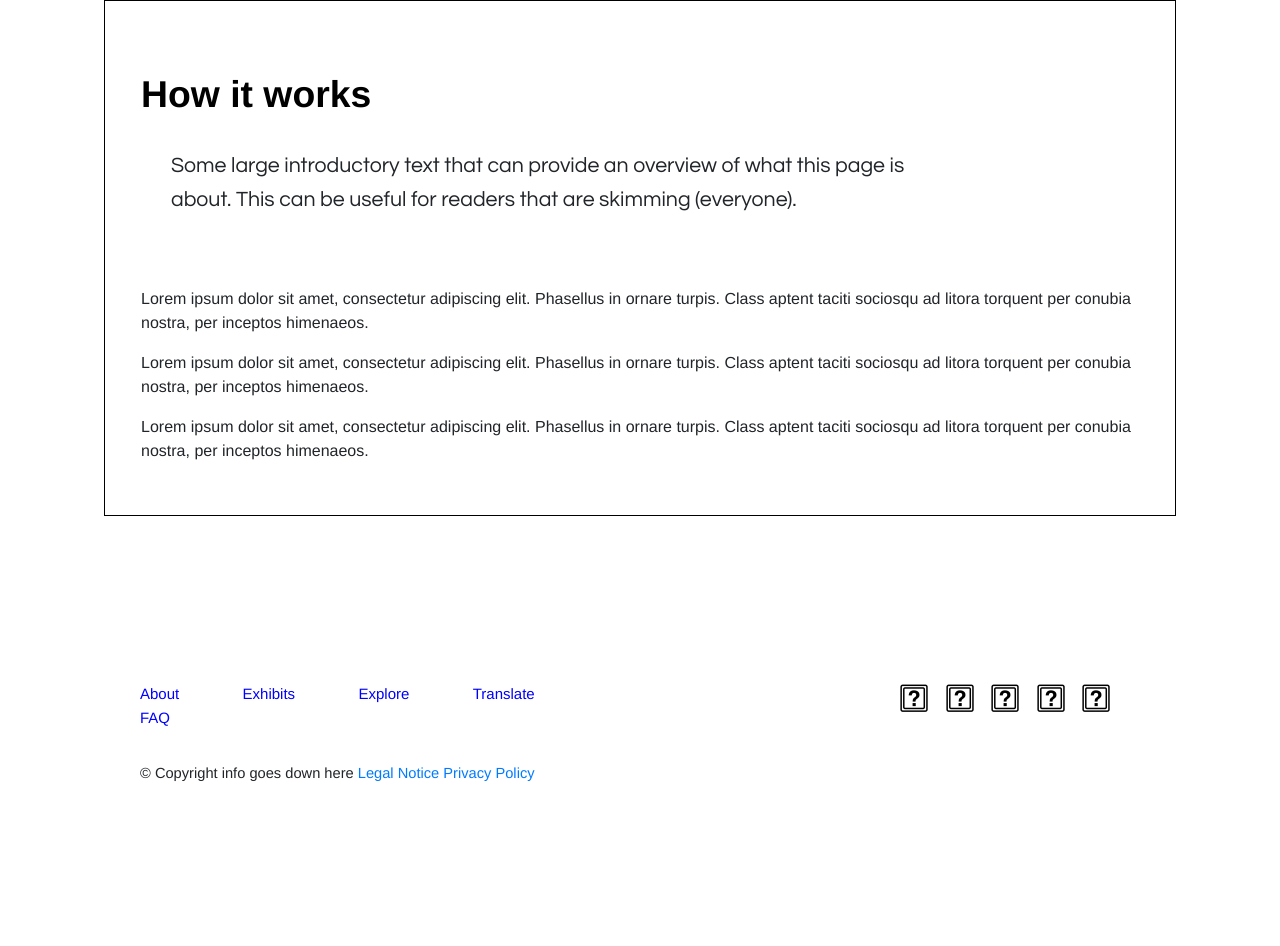
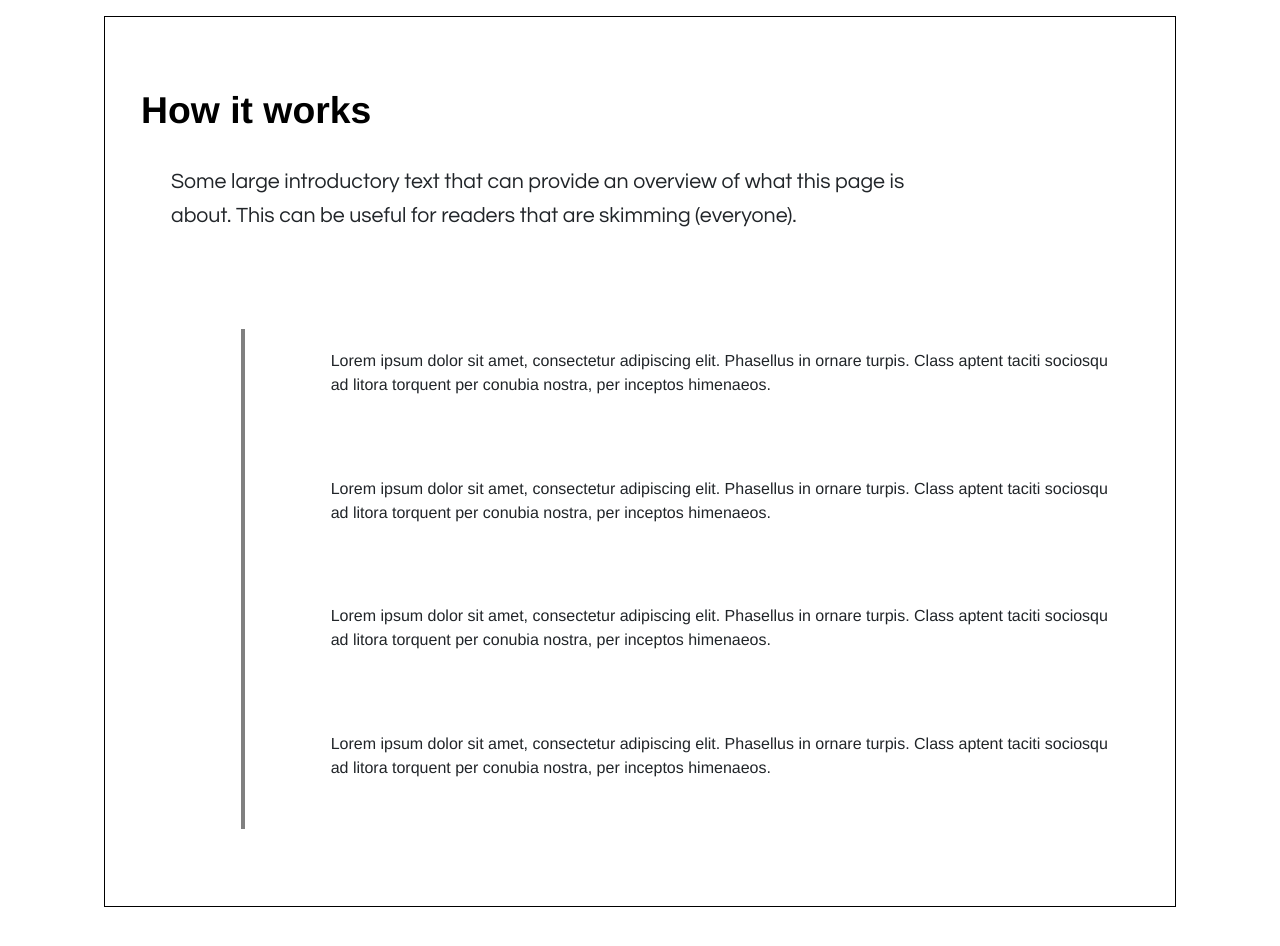
Before and after one commit to bryankroby/frankeljudaicadh, a plain HTML site: page website/translate.html in a window 1280 px wide. Shown: the part 1727-2673 px from the top of the page. Before the commit the page ends 2533 px from the top, so only its background shows below. Drawn offline with nearby package versions, Linux system fonts and the light colour scheme.

Commit message:
translate skeleton complete

```diff
--- a/website/css/jewish_lang_orth.css
+++ b/website/css/jewish_lang_orth.css
@@ -492,9 +492,11 @@ footer p{
 
 
 .how-it-works-container{
+	display: inline-block;
 	width: auto;
 	height: auto;
 	margin: 5%;
+	margin-bottom: 10%;
 	padding: 3%;
 	border: 1px solid black;
 }
@@ -503,3 +505,27 @@ footer p{
 .how-it-works-container .larger-text-p{
     padding-left: 3%;
 }
+
+
+.how-it-works-container img{
+	height: 500px;
+	display: inline-block;
+	border: 2px solid grey;
+	float: left;
+	margin-top: 5%;
+	margin-left: 10%;
+}
+
+
+.how-it-works-points{
+	display: inline-block;
+	float: right;
+	width: 80%;
+	margin: 1%;
+	margin-top: 7%;
+}
+
+
+.how-it-works-points p{
+	margin-bottom: 10%;
+	}
--- a/website/translate.html
+++ b/website/translate.html
@@ -1,7 +1,4 @@
-<!doctype html>
-<html lang="en">
-<head>
-    <!-- Required meta tags -->
+<!doctype html>    <!-- Required meta tags -->
     <meta charset="utf-8">
     <meta name="viewport" content="width=device-width, initial-scale=1, shrink-to-fit=no">
     <!-- Add in key words and description! -->
@@ -112,8 +109,9 @@
 <!--             <div class="translation-container">
  -->        <h1 class="larger-text-h">How it works</h1>
             <p class="larger-text-p">Some large introductory text that can provide an overview of what this page is about. This can be useful for readers that are skimming (everyone).</p>
+            <img src="">
             <div class="how-it-works-points">
-                <img src="">
+                <p>Lorem ipsum dolor sit amet, consectetur adipiscing elit. Phasellus in ornare turpis. Class aptent taciti sociosqu ad litora torquent per conubia nostra, per inceptos himenaeos.</p>
                 <p>Lorem ipsum dolor sit amet, consectetur adipiscing elit. Phasellus in ornare turpis. Class aptent taciti sociosqu ad litora torquent per conubia nostra, per inceptos himenaeos.</p>
                 <p>Lorem ipsum dolor sit amet, consectetur adipiscing elit. Phasellus in ornare turpis. Class aptent taciti sociosqu ad litora torquent per conubia nostra, per inceptos himenaeos.</p>
                 <p>Lorem ipsum dolor sit amet, consectetur adipiscing elit. Phasellus in ornare turpis. Class aptent taciti sociosqu ad litora torquent per conubia nostra, per inceptos himenaeos.</p>
```
